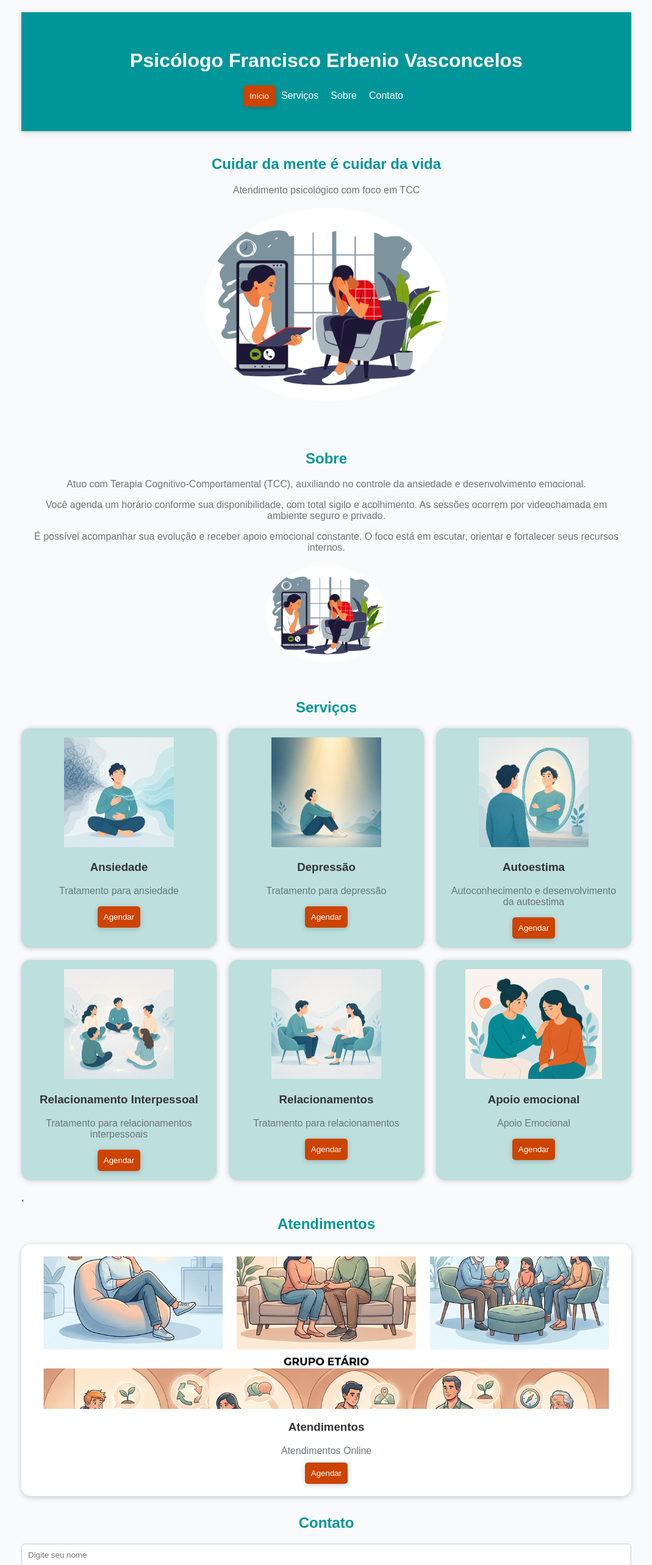
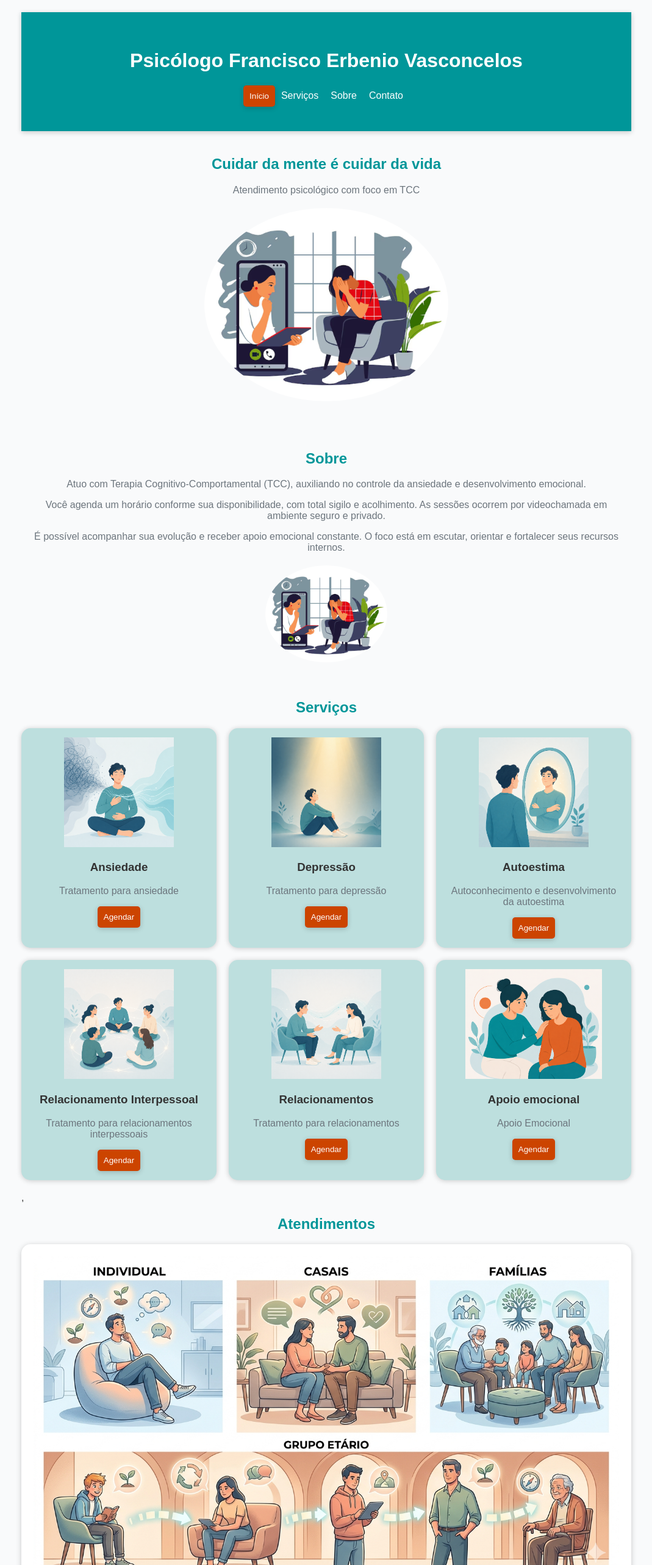
Before and after one commit to Erbenio/reactsitepsico1, a React (Create React App) app: page / in a window 1280 px wide. Shown: the top 2566 px of the page at 61% size, without its empty margins (105-1174 px from the left). Built offline with nearby package versions, Linux system fonts and the light colour scheme.

Commit message:
Update Servicos.module.css

```diff
--- a/src/components/Servicos.module.css
+++ b/src/components/Servicos.module.css
@@ -47,7 +47,6 @@
 
 .cardDestaque img {
     width: 100%;
-    height: 250px;
     object-fit: cover;
     border-radius: 10px;
 }
```
